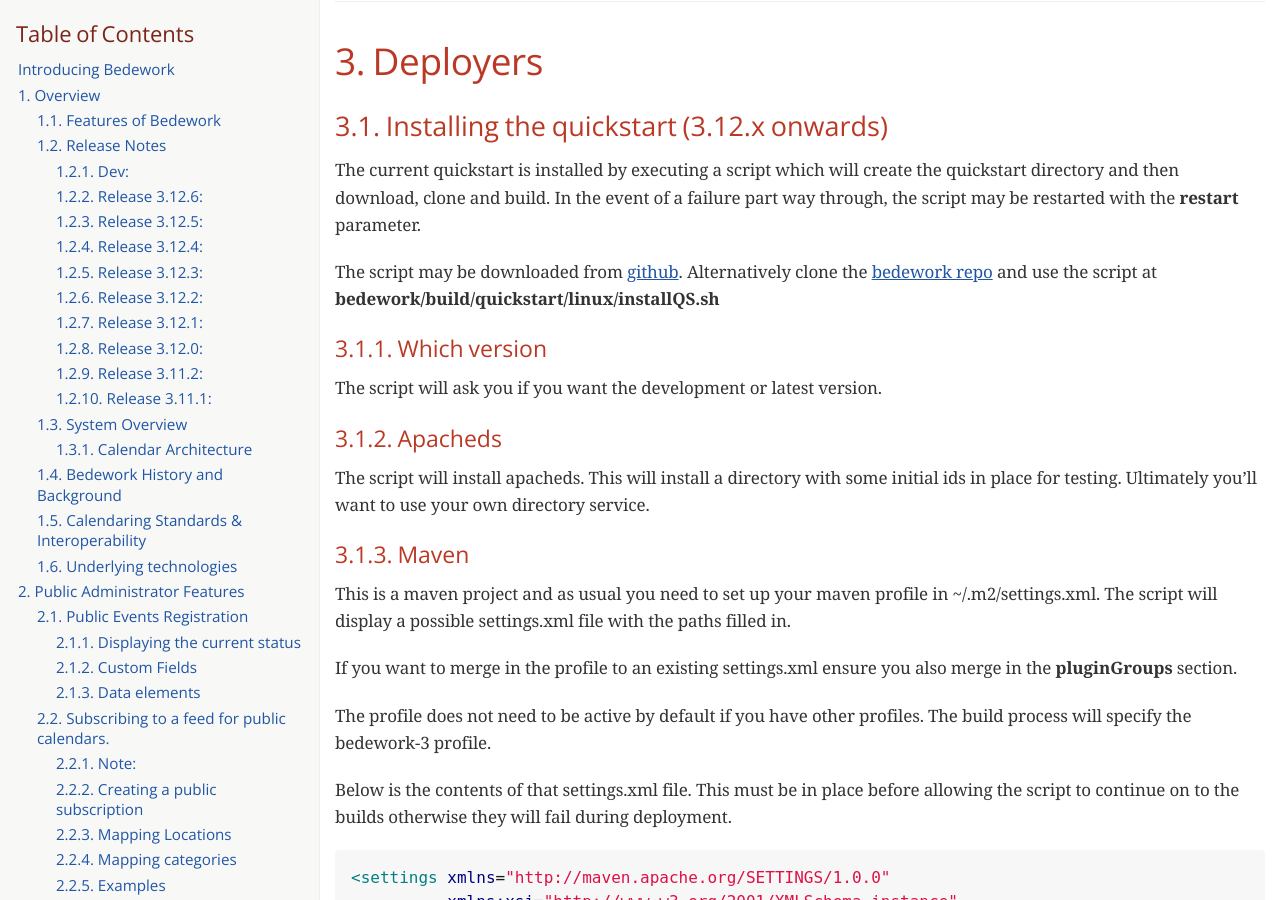
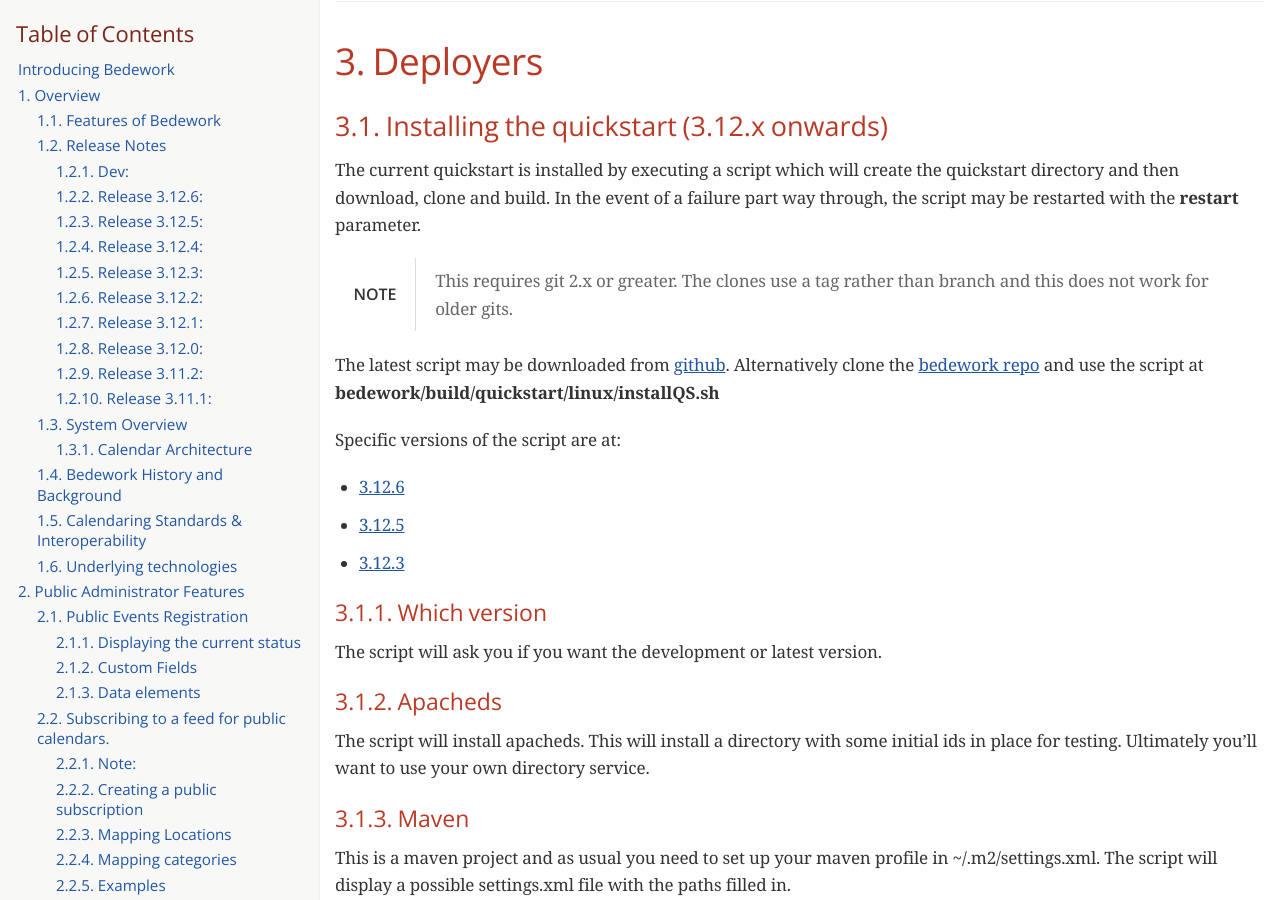
Before and after one commit to Bedework/bedework, a Jekyll site: the page docs/index.html, which Jekyll copies as it is, in a window 1280 px wide and 900 px high, scrolled down 18736 px. Built offline with Jekyll 4.4.1, drawn with Linux system fonts in a browser that asks for light colours; some web fonts are replaced.

Commit message:
Add specific versions of install script

```diff
--- a/docs/index.html
+++ b/docs/index.html
@@ -1393,8 +1393,36 @@
 <div class="paragraph">
 <p>The current quickstart is installed by executing a script which will create the quickstart directory and then download, clone and build. In the event of a failure part way through, the script may be restarted with the <strong>restart</strong> parameter.</p>
 </div>
-<div class="paragraph">
-<p>The script may be downloaded from <a href="https://github.com/Bedework/bedework/raw/master/build/quickstart/linux/installQS.sh">github</a>. Alternatively clone the <a href="https://github.com/Bedework/bedework.git">bedework repo</a> and use the script at <strong>bedework/build/quickstart/linux/installQS.sh</strong></p>
+<div class="admonitionblock note">
+<table>
+<tr>
+<td class="icon">
+<div class="title">Note</div>
+</td>
+<td class="content">
+This requires git 2.x or greater. The clones use a tag rather than branch and this does not work for older gits.
+</td>
+</tr>
+</table>
+</div>
+<div class="paragraph">
+<p>The latest script may be downloaded from <a href="https://github.com/Bedework/bedework/raw/master/build/quickstart/linux/installQS.sh">github</a>. Alternatively clone the <a href="https://github.com/Bedework/bedework.git">bedework repo</a> and use the script at <strong>bedework/build/quickstart/linux/installQS.sh</strong></p>
+</div>
+<div class="paragraph">
+<p>Specific versions of the script are at:</p>
+</div>
+<div class="ulist">
+<ul>
+<li>
+<p><a href="https://github.com/Bedework/bedework/raw/bedework-3.12.6/build/quickstart/linux/installQS.sh">3.12.6</a></p>
+</li>
+<li>
+<p><a href="https://github.com/Bedework/bedework/raw/bedework-3.12.5/build/quickstart/linux/installQS.sh">3.12.5</a></p>
+</li>
+<li>
+<p><a href="https://github.com/Bedework/bedework/raw/bedework-3.12.3/build/quickstart/linux/installQS.sh">3.12.3</a></p>
+</li>
+</ul>
 </div>
 <div class="sect3">
 <h4 id="_which_version">3.1.1. Which version</h4>
```
